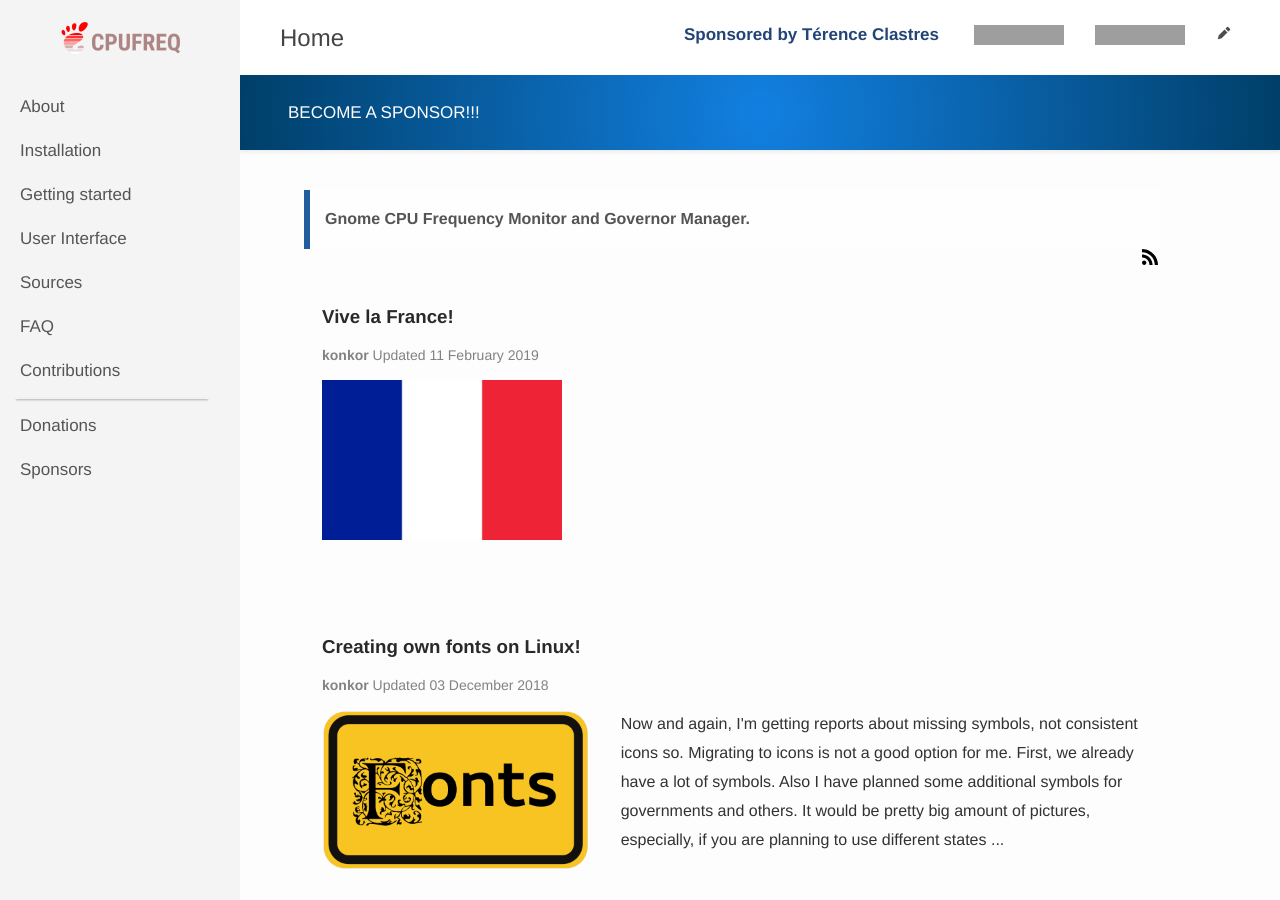
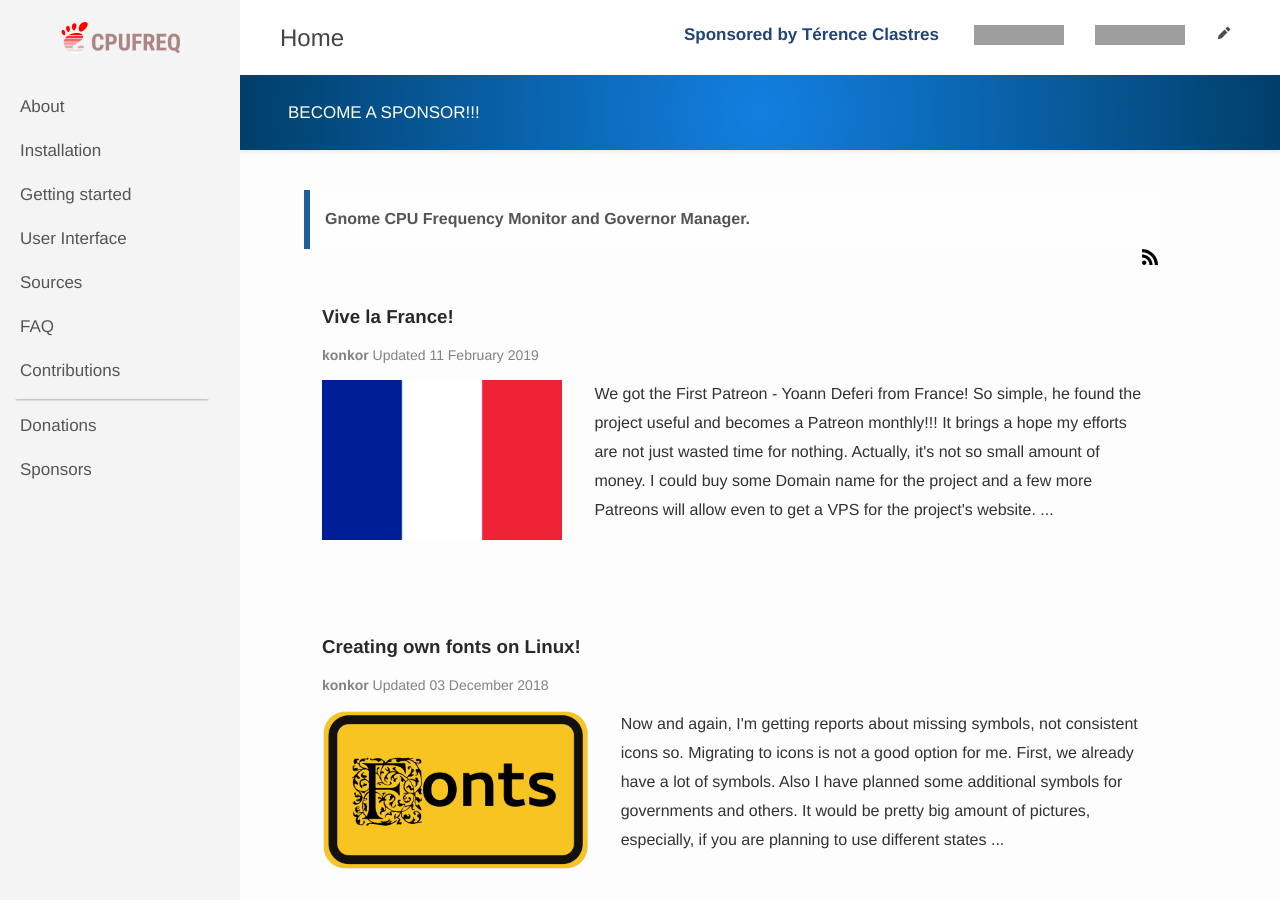
Before and after one commit to konkor/cpufreq, a Jekyll site: the page built from docs/index.md, in a window 1280 px wide and 900 px high. Built offline with Jekyll 4.4.1, drawn with Linux system fonts in a browser that asks for light colours; grey boxes are pictures that could not be loaded.

Commit message:
Update blogs news

```diff
--- a/docs/_posts/2019-02-10-news.md
+++ b/docs/_posts/2019-02-10-news.md
@@ -3,7 +3,7 @@ layout: post
 title:  "Vive la France!"
 date:   2019-02-12 00:10:00 +0200
 categories: cpufreq blog news
-description:
+description: We got the First Patreon - Yoann Deferi from France! So simple, he found the project useful and becomes a Patreon monthly!!! It brings a hope my efforts are not just wasted time for nothing. Actually, it's not so small amount of money. I could buy some Domain name for the project and a few more Patreons will allow even to get a VPS for the project's website.
 image: "/assets/images/posts/france.png"
 comments: true
 author: "konkor"
```
